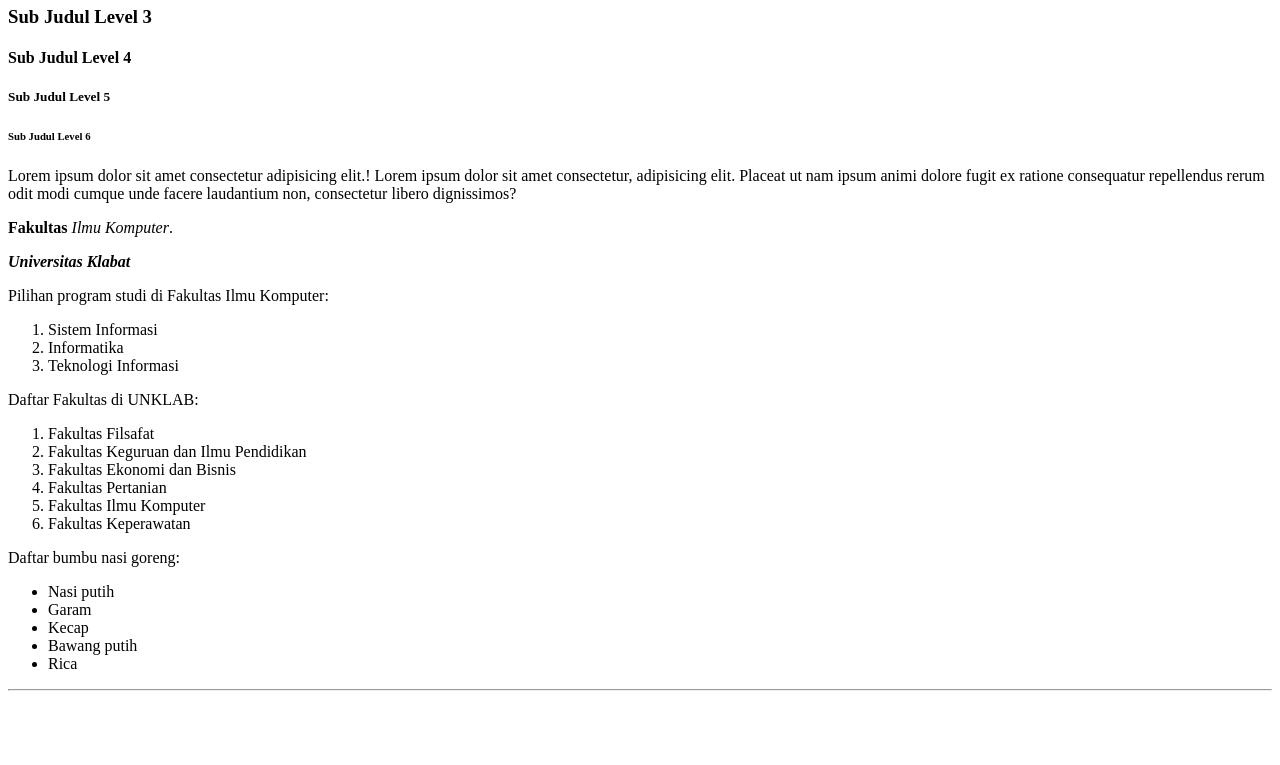
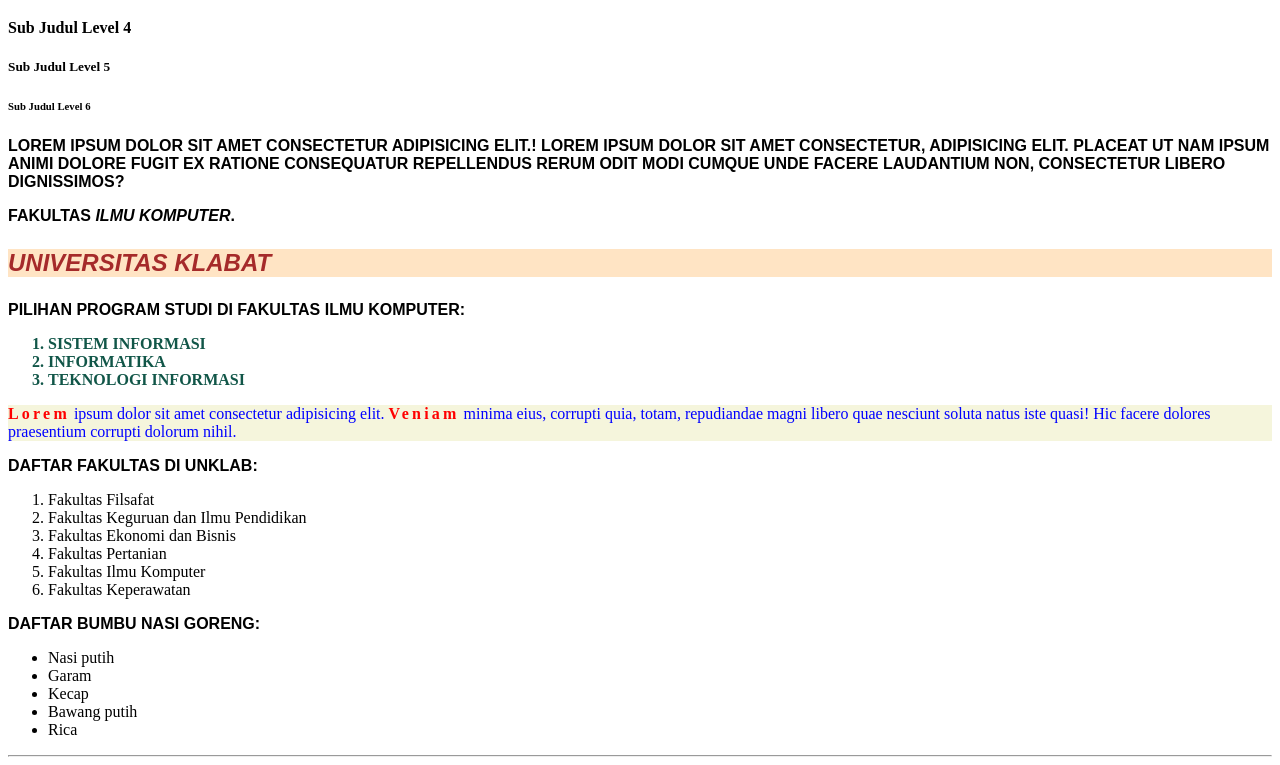
Before and after one commit to reymonr/wdc_code, a plain HTML site: page text.html in a window 1280 px wide. Shown: the part 121-886 px from the top of the page. Before the commit the page ends 820 px from the top, so only its background shows below. Drawn offline with Linux system fonts and the light colour scheme.

Commit message:
first css file

```diff
--- /dev/null
+++ b/style.css
@@ -0,0 +1,38 @@
+h1 {
+  font-family: 'Courier New', Courier, monospace;
+  font-size: 80%;
+}
+
+h2 {
+  font-family: 'Segoe UI', Tahoma, Geneva, Verdana, sans-serif;
+}
+
+p {
+  font-family: Arial, Helvetica, sans-serif;
+  font-weight: bolder;
+  text-transform: uppercase;
+}
+
+#profile {
+  color:brown;
+  background-color: bisque;
+  font-size: 1.5em;
+}
+
+.daftar-prodi {
+  text-transform: uppercase;
+  color: #115648;
+  font-weight: 800;
+}
+
+#intro {
+  color: blue;
+  background-color: beige;
+  text-decoration: dotted;
+}
+
+.merah {
+  color: red;
+  font-weight: bolder;
+  letter-spacing: .2rem;
+}
--- a/text.html
+++ b/text.html
@@ -3,6 +3,9 @@
   <head>
     <meta charset="UTF-8">
     <meta name="viewport" content="width=device-width, initial-scale=1.0">
+
+    <link rel="stylesheet" href="style.css">
+
     <title>Latihan HTML - Text</title>
   </head>
 
@@ -23,17 +26,22 @@
 
     <p><b>Fakultas</b> <i>Ilmu Komputer</i>.</p>
 
-    <p><b><i>Universitas Klabat</i></b></p>
+    <p id="profile"><b><i>Universitas Klabat</i></b></p>
 
 
 
     <!-- CONTOH ORDERED LIST (1. 2. 3. ...) -->
     <p>Pilihan program studi di Fakultas Ilmu Komputer:</p>
     <ol>
-      <li>Sistem Informasi</li>
-      <li>Informatika</li>
-      <li>Teknologi Informasi</li>
+      <li class="daftar-prodi">Sistem Informasi</li>
+      <li class="daftar-prodi">Informatika</li>
+      <li class="daftar-prodi">Teknologi Informasi</li>
     </ol>
+
+    <div id="intro">
+      <span class="merah">Lorem</span> ipsum dolor sit amet consectetur adipisicing elit.
+      <span class="merah">Veniam</span> minima eius, corrupti quia, totam, repudiandae magni libero quae nesciunt soluta natus iste quasi! Hic facere dolores praesentium corrupti dolorum nihil.
+    </div>
 
     <p>Daftar Fakultas di UNKLAB:</p>
     <ol>
```
